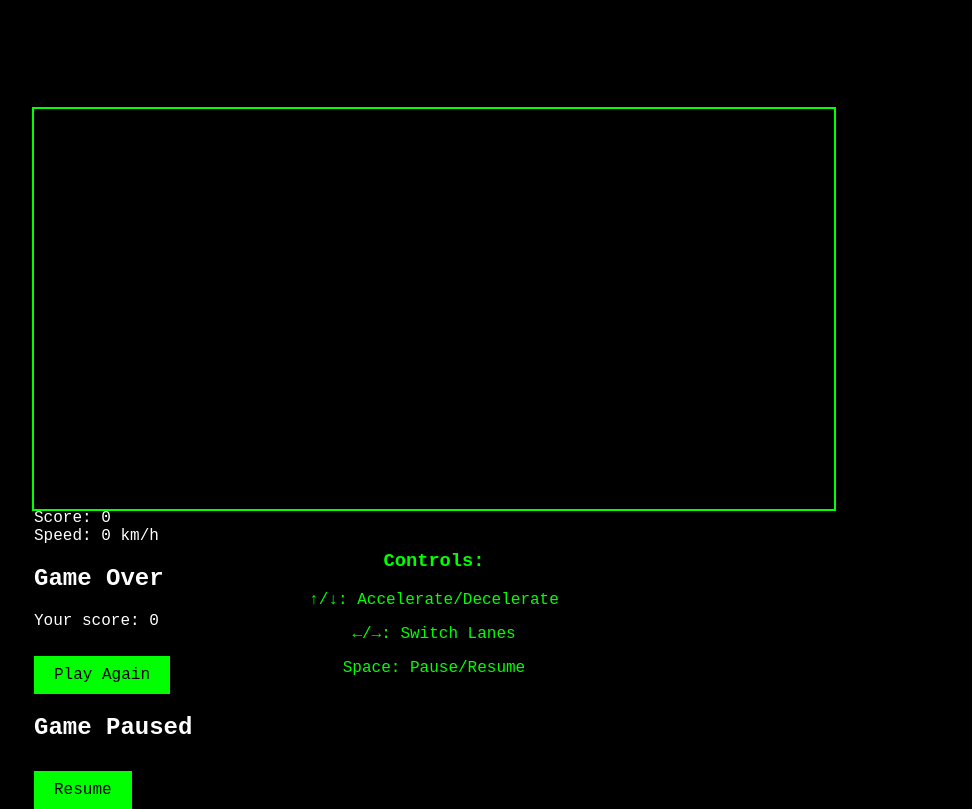
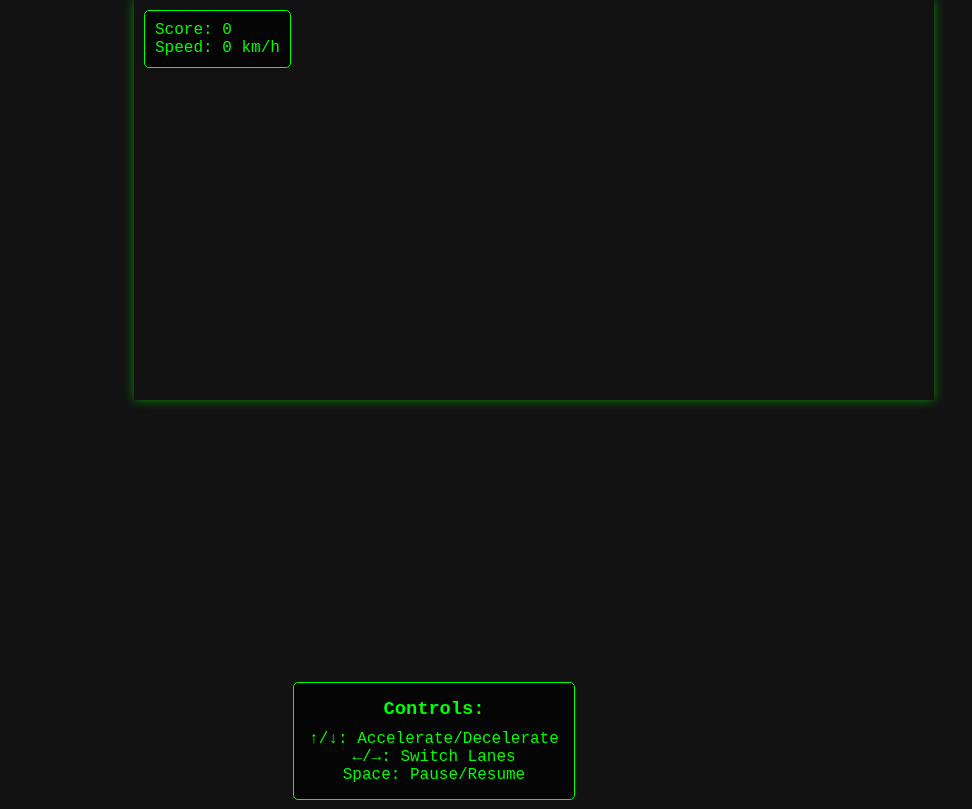
Before and after one commit to amplerun/dosth_game, a plain HTML site: page index.html in a window 1280 px wide. Shown: the whole page, without its empty margins (206-1178 px from the left). Drawn offline with Linux system fonts and the light colour scheme.

Commit message:
Update style.css

```diff
--- a/style.css
+++ b/style.css
@@ -1,76 +1,80 @@
-/* style.css */
-body {
+* {
     margin: 0;
     padding: 0;
-    background-color: #000;
-    color: #fff;
-    font-family: 'Courier New', monospace;
+    box-sizing: border-box;
+}
+
+body {
     display: flex;
     flex-direction: column;
     align-items: center;
     justify-content: center;
     height: 100vh;
-    overflow: hidden;
+    background-color: #121212;
+    font-family: 'Courier New', monospace;
+    color: #00ff00;
 }
 
 .game-container {
     position: relative;
-    width: 800px;
-    height: 400px;
-    border: 2px solid #0f0;
+    width: 600px;
+    height: 700px;
 }
 
 canvas {
-    background-color: #000;
-    display: block;
+    background-color: #111;
+    box-shadow: 0 0 10px rgba(0, 255, 0, 0.5);
 }
 
-.ui-overlay {
+.hud {
     position: absolute;
-    top: 0;
-    left: 0;
-    width: 100%;
+    top: 10px;
+    left: 10px;
+    background-color: rgba(0, 0, 0, 0.7);
     padding: 10px;
-    box-sizing: border-box;
-    display: flex;
-    justify-content: space-between;
-    font-size: 18px;
-    color: #0f0;
+    border-radius: 5px;
+    border: 1px solid #00ff00;
 }
 
-.game-over {
+.overlay {
+    display: none;
     position: absolute;
     top: 50%;
     left: 50%;
     transform: translate(-50%, -50%);
-    background-color: rgba(0, 0, 0, 0.8);
+    background-color: rgba(0, 0, 0, 0.9);
     padding: 20px;
-    border: 2px solid #f00;
+    border-radius: 10px;
     text-align: center;
-    z-index: 10;
-}
-
-.hidden {
-    display: none;
+    border: 2px solid #00ff00;
 }
 
 button {
-    background-color: #0f0;
+    background-color: #00ff00;
     color: #000;
     border: none;
     padding: 10px 20px;
+    margin-top: 15px;
+    cursor: pointer;
     font-family: 'Courier New', monospace;
-    font-size: 16px;
-    cursor: pointer;
-    margin-top: 10px;
+    font-weight: bold;
+    border-radius: 5px;
 }
 
 button:hover {
-    background-color: #00ff00;
+    background-color: #00cc00;
 }
 
 .instructions {
     margin-top: 20px;
+    background-color: rgba(0, 0, 0, 0.7);
+    padding: 15px;
+    border-radius: 5px;
+    border: 1px solid #00ff00;
+    max-width: 600px;
     text-align: center;
-    color: #0f0;
 }
+
+.instructions h3 {
+    margin-bottom: 10px;
+}
```
